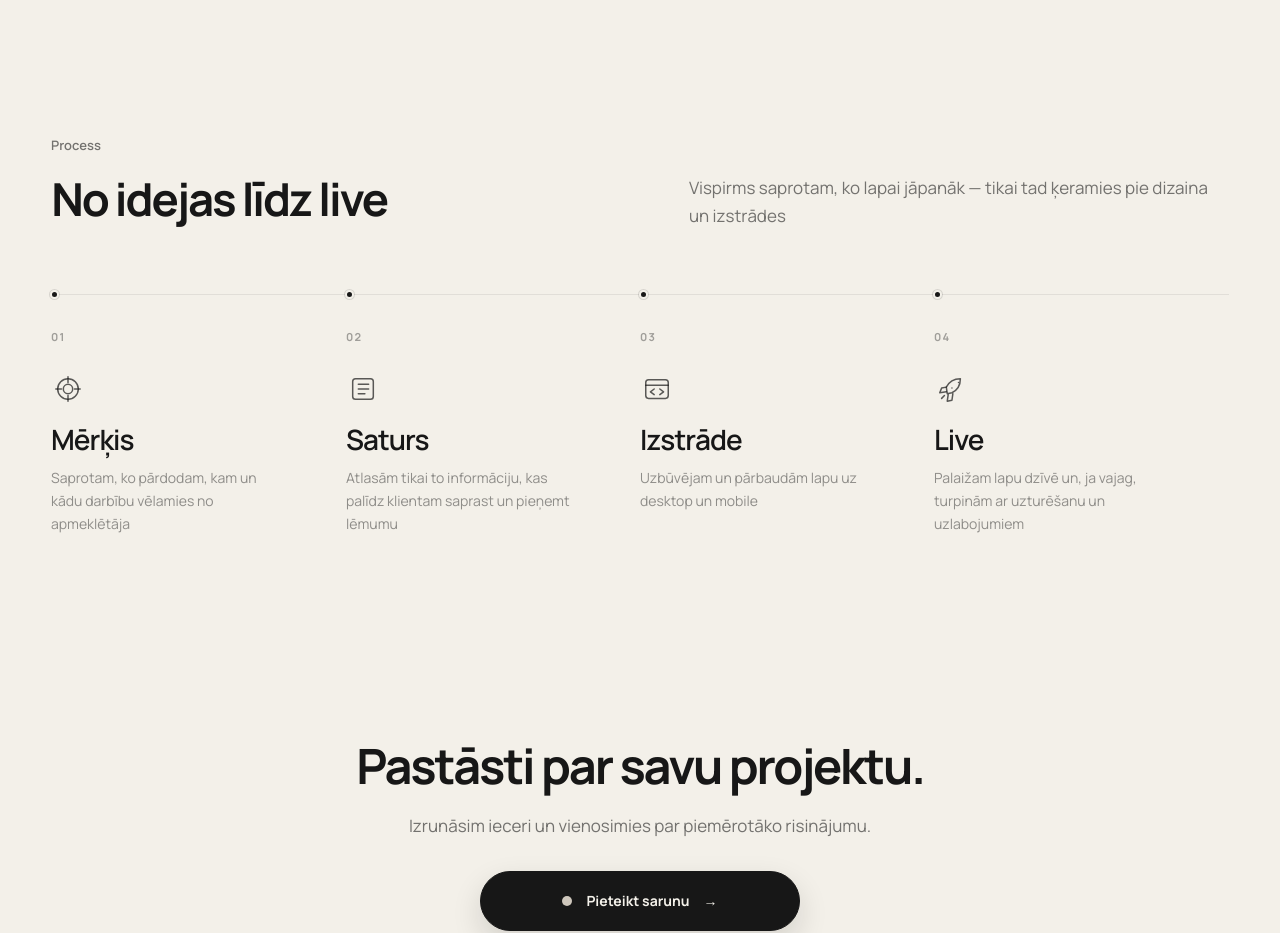
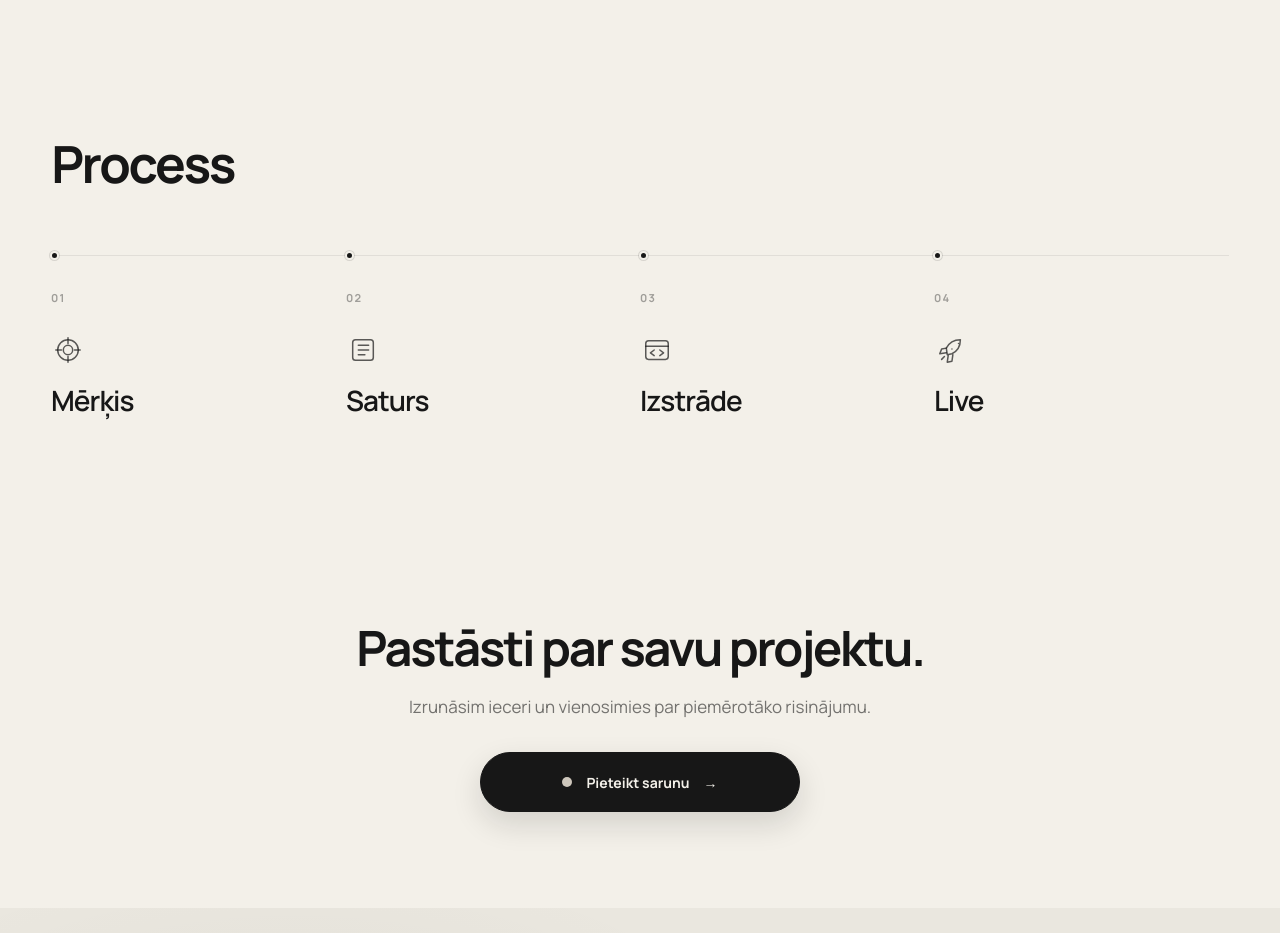
Before and after one commit to davisl24/WEBSITEAGENCY, a Next.js app: page / in a window 1280 px wide. Shown: the part 2040-2973 px from the top of the page. Built offline with nearby package versions, Linux system fonts and the light colour scheme; no server answers.

Commit message:
Simplify homepage process to title and four steps

```diff
--- a/app/components/ProcessFlow.tsx
+++ b/app/components/ProcessFlow.tsx
@@ -31,23 +31,7 @@ export default function ProcessFlow() {
   return (
     <section className="process-section" id="process" aria-labelledby="process-title">
       <div className="process-inner">
-        <div className="process-head">
-          <RevealOnView className="process-eyebrow">
-            <p className="section-label">Process</p>
-          </RevealOnView>
-
-          <RevealOnView className="line-mask-reveal process-heading" delay={60}>
-            <h2 id="process-title" className="service-line-stack">
-              <span className="service-reveal-line"><span>No idejas līdz live</span></span>
-            </h2>
-          </RevealOnView>
-
-          <RevealOnView className="process-summary" delay={120}>
-            <p className="process-intro">
-              Vispirms saprotam, ko lapai jāpanāk — tikai tad ķeramies pie dizaina un izstrādes
-            </p>
-          </RevealOnView>
-        </div>
+        <div className="process-head process-head-minimal"><h2 id="process-title">Process</h2></div>
 
         <div className="process-track">
           <span className="process-track-line" aria-hidden="true" />
@@ -66,7 +50,6 @@ export default function ProcessFlow() {
                 {step.icon === "launch" && <svg viewBox="0 0 32 32" fill="none"><path d="M12 21l-1-7c3-6 8-9 15-9 0 7-3 12-9 15l-5 1Z" /><path d="m17 15 0 0M11 14l-5 1-2 5 7-1M18 21l-1 7-5 1 1-7M9 23l-3 3M24 9h.01" /></svg>}
               </span>
               <h3>{step.title}</h3>
-              <p>{step.text}</p>
             </RevealOnView>
           ))}
         </div>
```
